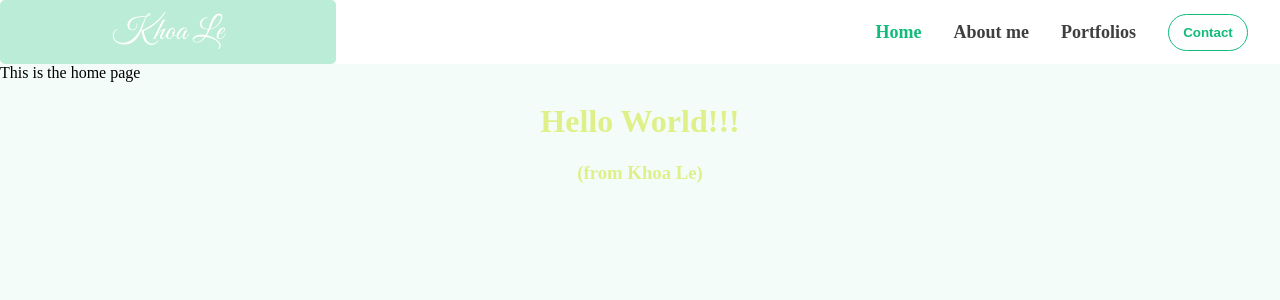
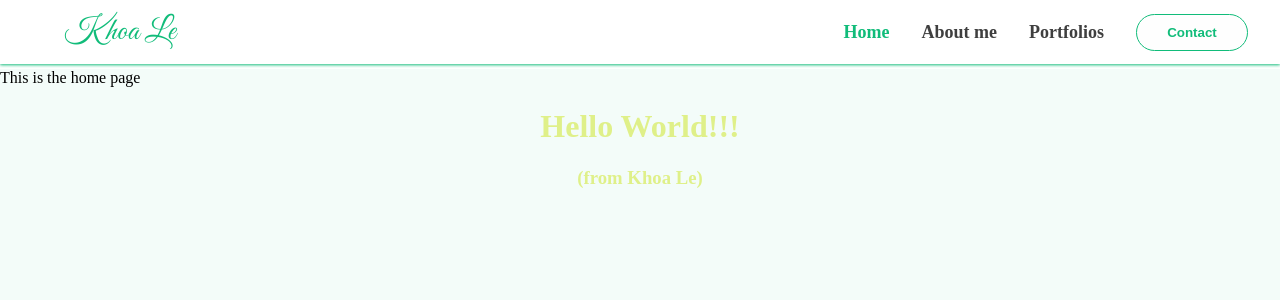
Before and after one commit to rubikvn2100/personal_website, a React (Create React App) app: page / in a window 1280 px wide. Shown: the top 300 px of the page. Built offline with nearby package versions, Linux system fonts and the light colour scheme.

Commit message:
Refactor navigation bar. Add responsive ability for navigation bar to work with low width device

```diff
--- a/public/index.html
+++ b/public/index.html
@@ -5,7 +5,7 @@
     <link rel="icon" href="%PUBLIC_URL%/avatar/avatar_32.jpg" />
     <link
       rel="stylesheet"
-      href="https://fonts.googleapis.com/css2?family=Material+Symbols+Outlined:opsz,wght,FILL,GRAD@20..48,100..700,0..1,-50..200"
+      href="https://fonts.googleapis.com/css2?family=Material+Symbols+Outlined:opsz,wght,FILL,GRAD@48,400,0,0"
     />
     <link rel="preconnect" href="https://fonts.googleapis.com" />
     <link rel="preconnect" href="https://fonts.gstatic.com" crossorigin />
--- a/src/components/Navbar.css
+++ b/src/components/Navbar.css
@@ -1,64 +1,117 @@
 .navbar {
-  height: 4rem;
-  display: flex;
-  align-items: center;
   background-color: #ffffff;
   font-weight: bold;
   font-size: large;
+  --highline-color: #11bc7a;
+  --bg-hover-color: #bbecd7;
+  --transition-spped: 400ms;
+  --navbar-height: 4rem;
+  padding-bottom: 5px;
 }
 
-.navbar > * {
-  padding-left: 1rem;
-  padding-right: 1rem;
-  height: 100%;
+.navbar-main-section {
+  height: var(--navbar-height);
   display: flex;
   align-items: center;
+  justify-content: space-between;
+  box-shadow: 0px 1px 3px var(--highline-color);
 }
 
-#navbar-name,
-#navbar-home-link {
-  color: #11bc7a;
-}
-
-#navbar-name {
-  /* font-family: "Dancing Script", cursive; */
+.navbar-brand {
+  display: flex;
+  align-items: center;
   font-family: "Great Vibes", cursive;
   font-size: 2rem;
   font-weight: normal;
-  padding: 0px 7rem;
-  margin-right: auto;
+  color: var(--highline-color);
+  margin-left: 5%;
 }
 
-.navbar > :last-child {
-  margin-right: 1rem;
+.navbar-main-section > .navbar-links {
+  height: 90%;
+  display: flex;
 }
 
-.router-link {
+.navbar-links > * {
+  display: flex;
+  align-items: center;
+  padding-left: 1rem;
+  padding-right: 1rem;
+  border-radius: 10px;
+  transition-duration: var(--transition-spped);
+  transition-property: background-color, color;
   color: #3f3f3f;
   text-decoration: none;
 }
 
-.router-link:hover {
-  border-radius: 5px;
-  background-color: #bbecd7;
+.navbar-main-section > .navbar-links > :last-child {
+  margin-right: 1rem;
 }
 
-#navbar-name:hover,
-#navbar-home-link:hover {
+.navbar-home-link {
+  color: var(--highline-color);
+}
+
+.router-link:hover {
+  background-color: var(--bg-hover-color);
+}
+
+.navbar-home-link:hover {
   color: white;
 }
 
-#navbar-contact-button {
-  width: 5rem;
+.navbar-contact-button {
+  width: 7rem;
   background-color: #fefefe;
-  border: 1px solid #11bc7a;
+  border: 1px solid var(--highline-color);
   border-radius: 50px;
   padding: 10px;
-  color: #11bc7a;
+  color: var(--highline-color);
   font-weight: bold;
 }
 
-#navbar-contact-button:hover {
-  background-color: #bbecd7;
+.navbar-contact-button:hover {
+  background-color: var(--bg-hover-color);
   color: white;
 }
+
+.toggle-button {
+  position: absolute;
+  right: 5%;
+  height: var(--navbar-height);
+  display: none;
+  align-items: center;
+  color: var(--highline-color);
+  cursor: pointer;
+}
+
+.navbar-dropdown-menu {
+  display: none;
+}
+
+@media (max-width: 600px) {
+  .navbar-main-section > .navbar-links {
+    display: none;
+  }
+
+  .toggle-button {
+    display: flex;
+  }
+
+  .navbar-dropdown-menu .navbar-links {
+    display: flex;
+    flex-direction: column;
+    align-items: center;
+  }
+
+  .navbar-dropdown-menu .navbar-links > * {
+    width: 95%;
+    padding: 0.2rem;
+    display: flex;
+    justify-content: space-around;
+  }
+
+  .navbar-dropdown-menu {
+    display: block;
+  }
+}
--- a/src/components/Navbar.tsx
+++ b/src/components/Navbar.tsx
@@ -1,15 +1,21 @@
-import React from "react";
+import React, { useState } from "react";
 import { Link } from "react-router-dom";
 import "./Navbar.css";
 
 function Navbar() {
+  const [showMenu, setShowMenu] = useState(false);
   return (
     <nav className="navbar">
-      <Link to="/" className="router-link" id="navbar-name">
-        Khoa Le
-      </Link>
-
-      <Link to="/" className="router-link" id="navbar-home-link">
+      <div className="navbar-main-section">
+        <div className="navbar-brand">Khoa Le</div>
+        <span
+          className="material-symbols-outlined toggle-button"
+          onClick={() => setShowMenu(!showMenu)}
+        >
+          menu
+        </span>
+        <div className="navbar-links">
+          <Link to="/" className="router-link navbar-home-link">
             Home
           </Link>
 
@@ -21,8 +27,30 @@ function Navbar() {
             Portfolios
           </Link>
           <div>
-        <button id="navbar-contact-button">Contact</button>
+            <button className="navbar-contact-button">Contact</button>
           </div>
+        </div>
+      </div>
+      {showMenu && (
+        <div className="navbar-dropdown-menu">
+          <div className="navbar-links">
+            <Link to="/" className="router-link navbar-home-link">
+              Home
+            </Link>
+
+            <Link to="/about" className="router-link">
+              About me
+            </Link>
+
+            <Link to="/portfolios" className="router-link">
+              Portfolios
+            </Link>
+            <div>
+              <button className="navbar-contact-button">Contact</button>
+            </div>
+          </div>
+        </div>
+      )}
     </nav>
   );
 }
```
Lines whose indentation alone changed are shown as unchanged.
